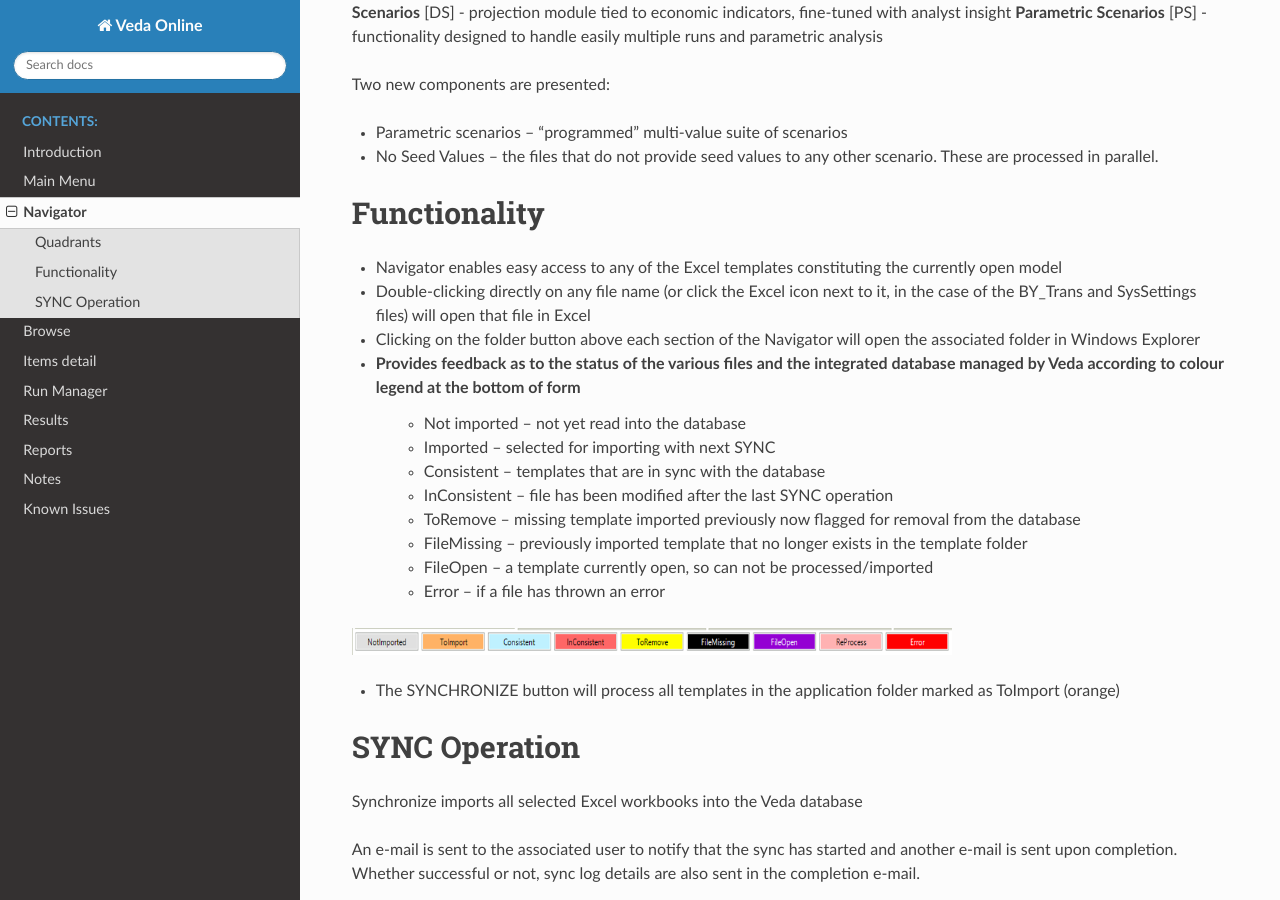
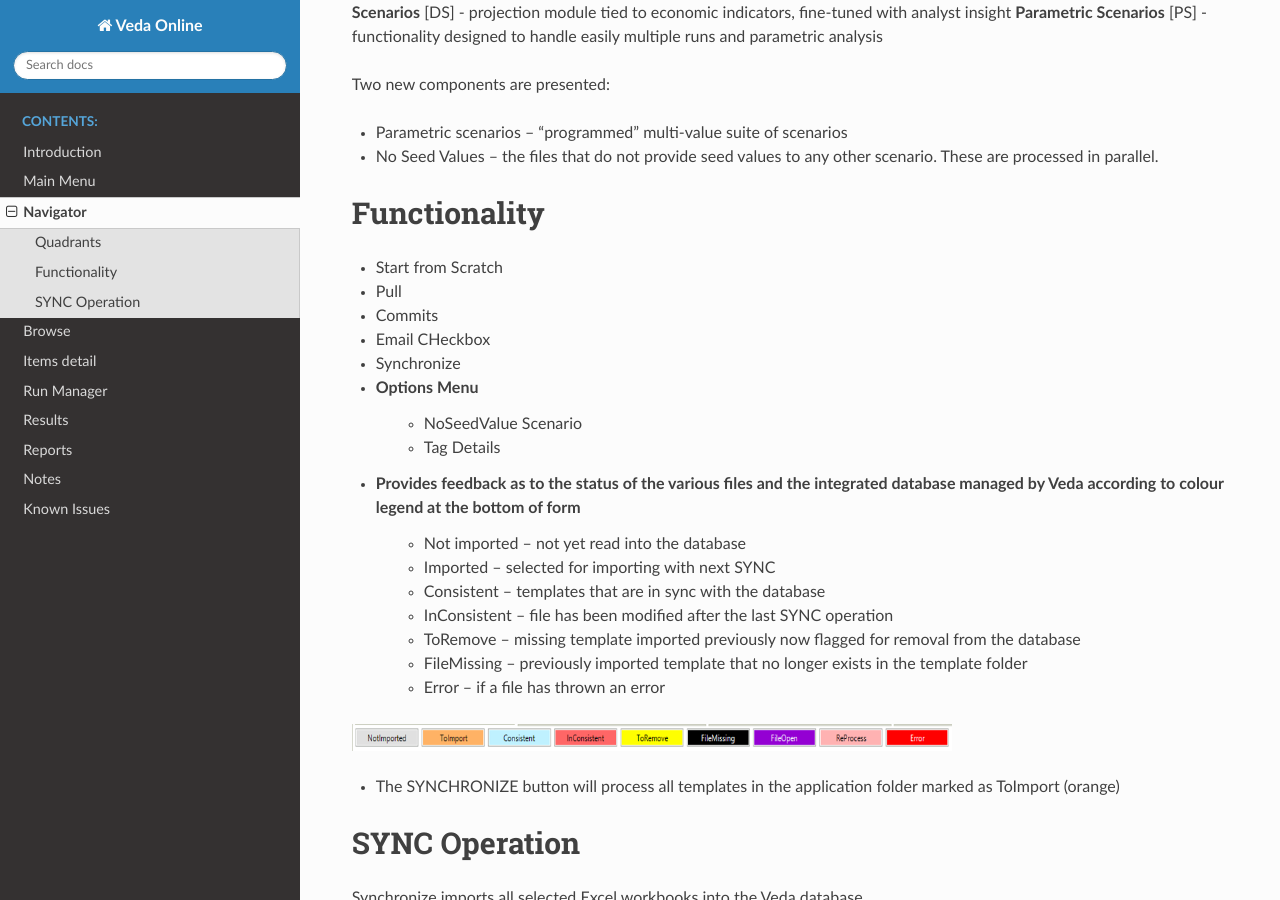
Before and after one commit to kanors-emr/VedaOnline-documentation, a Sphinx documentation site: the page built from source/pages/Navigator.rst, in a window 1280 px wide and 900 px high, scrolled down 912 px. Built offline with Sphinx 7.4.7 and the Read the Docs theme 2.0.0, drawn with Linux system fonts in a browser that asks for light colours.

Commit message:
Update Navigator.rst

```diff
--- a/source/pages/Navigator.rst
+++ b/source/pages/Navigator.rst
@@ -39,9 +39,16 @@ Two new components are presented:
 Functionality
 =============
 
-* Navigator enables easy access to any of the Excel templates constituting the currently open model
-* Double-clicking directly on any file name (or click the Excel icon next to it, in the case of the BY_Trans and SysSettings files) will open that file in Excel
-* Clicking on the folder button above each section of the Navigator will open the associated folder in Windows Explorer
+* Start from Scratch
+* Pull
+* Commits
+* Email CHeckbox
+* Synchronize
+
+* Options Menu
+   * NoSeedValue Scenario
+   * Tag Details
+
 * Provides feedback as to the status of the various files and the integrated database managed by Veda according to colour legend at the bottom of form
     * Not imported – not yet read into the database
     * Imported – selected for importing with next SYNC
@@ -49,7 +56,6 @@ Functionality
     * InConsistent – file has been modified after the last SYNC operation
     * ToRemove – missing template imported previously now flagged for removal from the database
     * FileMissing – previously imported template that no longer exists in the template folder
-    * FileOpen – a template currently open, so can not be processed/imported
     * Error – if a file has thrown an error
 
 .. image:: images/nav_files_status_legend.png
```
